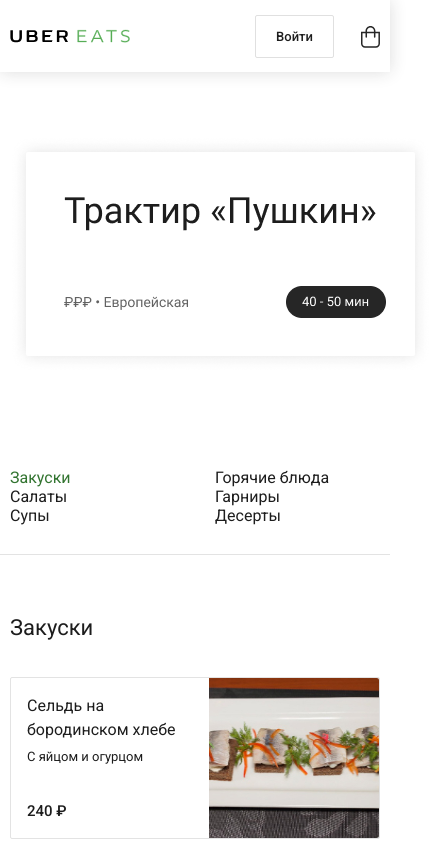
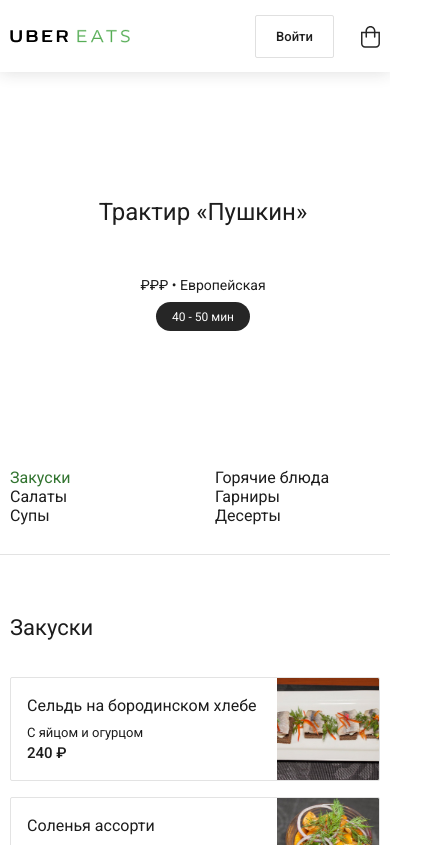
Before and after one commit to vimevi/Test-projects-for-practice, a plain HTML site: page UberEats/page-2.html in a window 390 px wide. Shown: the top 845 px of the page, 431 px wide, since content can reach past the window. Drawn offline with Linux system fonts and the light colour scheme.

Commit message:
second commit

```diff
--- a/UberEats/page-2.html
+++ b/UberEats/page-2.html
@@ -37,7 +37,11 @@
         <div class="box-name">
           <div class="container">
             <div class="box-name__inner">
-              <img class="box-name__img" src="images/name.png" alt="">
+              <h4 class="box-name__title">Трактир «Пушкин»</h4>
+              <div class="box-name__box">
+                <span class="box-name__kitchen">₽₽₽ • Европейская</span>
+                <p class="box-name__time">40 - 50 мин</p>
+              </div>
             </div>
           </div>
         </div>
@@ -169,9 +173,12 @@
           <a class="footer__data-item" href="">Пользовательское соглашение</a>
         </section>
       </div>
+      <button onclick="topFunction()" id="myBtn">
+        <img class="scroll-arrow__img" src="images/arrow.svg" alt="">
+      </button>
     </footer>
 
-
+    <script src="js/main.js"></script>
   </div>
 
 </body>
--- a/UberEats/style/style.css
+++ b/UberEats/style/style.css
@@ -276,20 +276,42 @@
   background-repeat: no-repeat;
   background-size: cover;
 }
+
 .box-name {
-}
-.container {
+  padding-top: 90px;
 }
 
 .box-name__inner {
-  position: relative;
+  border-radius: 10px;
+  background: #ffffff;
+  max-width: 432px;
+  padding: 38px 32px 38px 48px;
 }
 
-.box-name__img {
-  position: absolute;
-  top: 64px;
-  left: -26px;
+.box-name__title {
+  font-size: 24px;
+  margin-bottom: 54px;
 }
+
+.box-name__kitchen {
+  font-size: 14px;
+
+  padding-right: 80px;
+}
+
+.box-name__box {
+  display: flex;
+}
+
+.box-name__time {
+  font-size: 12px;
+  background: #262626;
+  border-radius: 16px;
+  padding: 9px 16px 8px;
+  color: #ffffff;
+  max-width: 94px;
+}
+
 .food {
   border-bottom: 1px solid rgba(117, 117, 117, 0.2);
   margin-bottom: 56px;
@@ -441,6 +463,9 @@
     display: block;
     column-count: 2;
   }
+  .food-grid__items {
+    gap: 16px;
+  }
 }
 
 @media (max-width: 570px) {
@@ -462,10 +487,6 @@
     padding: 0;
     padding-bottom: 20px;
   }
-  .box-name__inner {
-    position: relative;
-    max-width: auto;
-  }
 }
 
 @media (max-width: 425px) {
@@ -475,10 +496,35 @@
   .header {
     position: relative;
   }
+  .box-name__box {
+    text-align: center;
+    flex-direction: column;
+    align-items: center;
+  }
+  .box-name__kitchen {
+    padding: 0;
+    margin-bottom: 10px;
+  }
+  .box-name__title {
+    text-align: center;
+  }
+  .food-grid__img {
+    width: 102px;
+  }
 }
 
 @media (max-width: 370px) {
   .basket-link {
     display: none;
   }
+  .box-name__title {
+    font-size: 20px;
+  }
+  .box-name__inner {
+    padding: 24px 20px;
+  }
+  #myBtn {
+    height: 64px;
+    width: 64px;
+  }
 }
```
